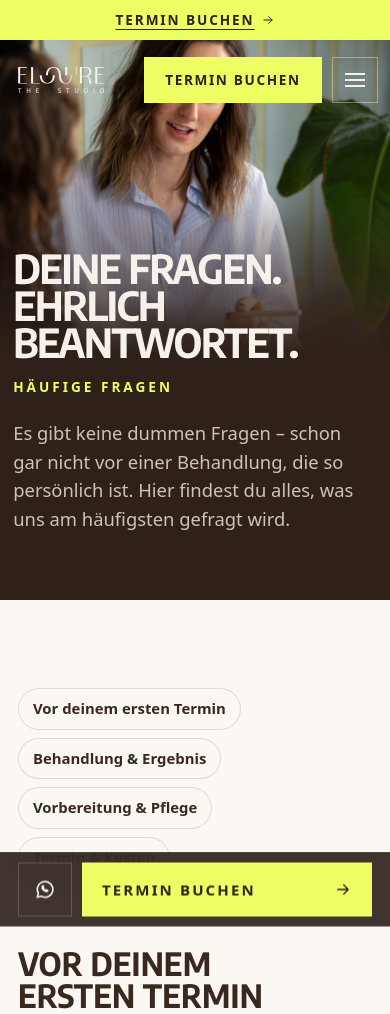
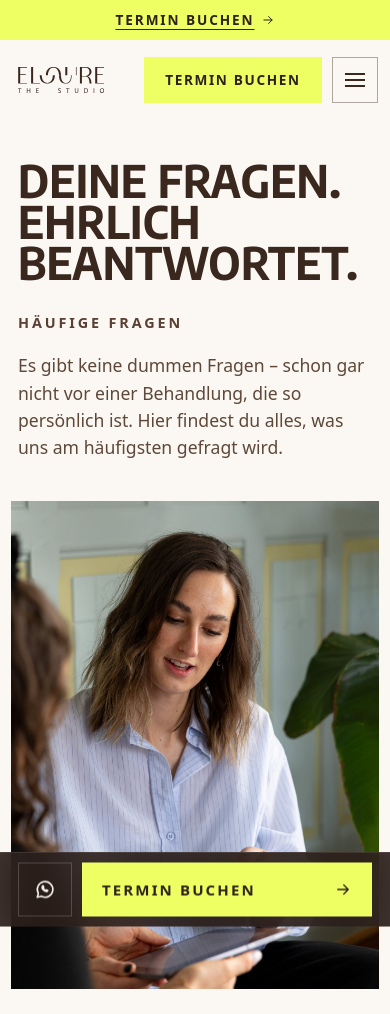
Before and after one commit to Melvin2-2/Eloure, an Astro site: page /faq in a window 390 px wide. Shown: the top 1014 px of the page. Built offline with nearby package versions, Linux system fonts and the light colour scheme; Astro itself is replaced by a stand-in of ours.

Commit message:
Editorial-Header für Unterseiten, ruhigere Startseite
- Unterseiten-Hero neu: helle Fläche, grosse Headline, Zeile mit
  Einordnung/Text/Buttons, breites Bild, das sich beim Scrollen öffnet.
  Header dafür mit neuer heller Variante (dunkle Schrift, beim Scrollen dunkel).
- Zweifarbige, überlappende Headlines entfernt: wieder einfarbig, etwas grösser
- „Keine leeren Versprechen“ auf Kernaussage, Zitat und CTA reduziert
- Ablauf: kürzerer Scrollweg zwischen den Phasen

Co-Authored-By: Claude Opus 5.5 <noreply@anthropic.com>
Claude-Session: https://claude.ai/code/session_01W93HGZFEwST55N7Z3kYjrV

```diff
--- a/src/components/Header.astro
+++ b/src/components/Header.astro
@@ -7,8 +7,8 @@ interface Props {
   variant: 'full' | 'minimal';
   ctaHref: string;
   ctaLabel: string;
-  /** dark: liegt transparent über dem Hero (helle Schrift); light: feste dunkle Leiste */
-  tone?: 'dark' | 'light';
+  /** dark: transparent über dunklem Hero (helle Schrift); paper: transparent über hellem Hero (dunkle Schrift); light: feste dunkle Leiste */
+  tone?: 'dark' | 'light' | 'paper';
 }
 const { variant, ctaHref, ctaLabel, tone = 'dark' } = Astro.props;
 
@@ -22,7 +22,7 @@ const nav = [
 const path = Astro.url.pathname.replace(/\/$/, '') || '/';
 ---
 
-<header class:list={['site-header', tone === 'dark' ? 'is-over' : 'is-solid']} data-header>
+<header class:list={['site-header', tone === 'dark' ? 'is-over' : tone === 'paper' ? 'is-paper' : 'is-solid']} data-header>
   <div class="bar">
     <a href="/" class="logo" aria-label={`${site.name} – Startseite`}>
       <Logo />
@@ -126,6 +126,27 @@ const path = Astro.url.pathname.replace(/\/$/, '') || '/';
     top: 0;
   }
 
+  .is-paper {
+    position: fixed;
+    top: auto;
+    color: var(--ink);
+  }
+
+  .is-paper:global(.is-scrolled),
+  .is-paper:global(.menu-open) {
+    position: fixed;
+    top: 0;
+    color: var(--cream);
+  }
+
+  .is-paper:global(.menu-open) {
+    background: var(--espresso);
+  }
+
+  .is-paper:not(:global(.is-scrolled)) .nav a::after {
+    background: var(--ink);
+  }
+
   .is-over:not(:global(.is-scrolled)) {
     background: linear-gradient(180deg, rgba(20, 14, 11, 0.45), rgba(20, 14, 11, 0));
   }
@@ -221,8 +242,9 @@ const path = Astro.url.pathname.replace(/\/$/, '') || '/';
     place-items: center;
     width: 46px;
     height: 46px;
-    border: 1px solid rgba(246, 241, 234, 0.4);
+    border: 1px solid color-mix(in srgb, currentColor 40%, transparent);
     background: transparent;
+    color: inherit;
     cursor: pointer;
   }
 
--- a/src/components/PageHero.astro
+++ b/src/components/PageHero.astro
@@ -1,5 +1,7 @@
 ---
-// Unterseiten-Hero: dunkle Fläche, randloses Bild, Headline läuft über die Bildkante.
+// Unterseiten-Hero im Editorial-Stil: ruhige helle Fläche, grosse Headline,
+// darunter eine Zeile mit Einordnung, Text und Aktionen – und ein breites Bild,
+// das sich beim Scrollen bis an die Ränder öffnet.
 import { Image } from 'astro:assets';
 import type { ImageMetadata } from 'astro';
 import Lines from './Lines.astro';
@@ -10,138 +12,96 @@ interface Props {
   lead?: string;
   image: ImageMetadata;
   alt?: string;
-  tone?: 'dark' | 'mocha';
   position?: string;
 }
-const { title, sub, lead, image, alt = '', tone = 'dark', position = 'center' } = Astro.props;
+const { title, sub, lead, image, alt = '', position = 'center' } = Astro.props;
 ---
 
-<section class:list={['page-hero', tone === 'mocha' ? 'bg-mocha' : 'bg-dark']}>
-  <div class="ph-img">
-    <Image src={image} alt={alt} widths={[700, 1100, 1600, 2000]} sizes="(min-width: 1000px) 55vw, 100vw" loading="eager" fetchpriority="high" data-parallax="10" style={`object-position:${position}`} />
-    <div class="ph-shade"></div>
+<section class="page-hero bg-paper">
+  <div class="wrap ph-top">
+    <Lines as="h1" class="ph-title" lines={title} />
+    <div class="ph-meta">
+      {sub && <p class="ph-sub" data-anim="up">{sub}</p>}
+      {lead && <p class="ph-lead" data-anim="up">{lead}</p>}
+      {Astro.slots.has('default') && <div class="ph-actions" data-anim="up"><slot /></div>}
+    </div>
   </div>
-  <div class="ph-content">
-    <Lines as="h1" class="ph-title" lines={title}>
-      {sub && <span class="ph-sub" data-anim="up">{sub}</span>}
-    </Lines>
-    {lead && <p class="lead" data-anim="up">{lead}</p>}
-    <div data-anim="up"><slot /></div>
-  </div>
-  <div class="ph-card" data-anim="up"><slot name="card" /></div>
+  <figure class="ph-figure" data-hero-frame>
+    <Image src={image} alt={alt} widths={[800, 1200, 1600, 2000, 2400]} sizes="100vw" loading="eager" fetchpriority="high" style={`object-position:${position}`} />
+  </figure>
 </section>
 
 <style>
   .page-hero {
+    padding-top: calc(var(--header-h) + clamp(40px, 5.5vw, 96px));
+  }
+
+  .ph-top :global(.ph-title) {
+    font-size: clamp(2.8rem, 7.4vw, 8.4rem);
+    line-height: 0.92;
+    margin: 0;
+    color: var(--ink);
+  }
+
+  .ph-meta {
+    display: grid;
+    gap: 18px 56px;
+    margin-top: clamp(28px, 3.6vw, 52px);
+  }
+
+  .ph-sub {
+    margin: 0;
+    font-size: 0.9rem;
+    font-weight: 700;
+    letter-spacing: 0.2em;
+    text-transform: uppercase;
+    color: var(--mocha);
+  }
+
+  .ph-lead {
+    margin: 0;
+    max-width: 34em;
+    font-size: clamp(1.1rem, 1.35vw, 1.3rem);
+    line-height: 1.55;
+    color: var(--ink-2);
+  }
+
+  .ph-actions :global(.btn-ghost) {
+    --btn-fg: var(--ink);
+    --btn-border: var(--ink);
+  }
+
+  @media (min-width: 1000px) {
+    .ph-meta {
+      grid-template-columns: minmax(180px, 0.7fr) 1.5fr auto;
+      align-items: start;
+    }
+    .ph-sub {
+      padding-top: 6px;
+    }
+    .ph-actions :global(.btn-row) {
+      justify-content: flex-end;
+    }
+  }
+
+  .ph-figure {
     position: relative;
-    min-height: min(92svh, 920px);
-    display: grid;
-    align-items: end;
+    margin: clamp(40px, 4.5vw, 72px) 0 0;
+    height: clamp(380px, 74vh, 860px);
     overflow: hidden;
   }
 
-  .ph-img {
-    position: absolute;
-    top: 0;
-    right: 0;
-    bottom: 0;
-    width: 55%;
-    overflow: hidden;
-  }
-
-  .ph-img :global(img) {
-    position: absolute;
-    inset: -6% 0;
+  .ph-figure :global(img) {
     width: 100%;
-    height: 112%;
+    height: 100%;
     object-fit: cover;
   }
 
-  .ph-shade {
-    position: absolute;
-    inset: 0;
-    background: linear-gradient(90deg, rgba(43, 31, 26, 0.8) 0%, rgba(43, 31, 26, 0.1) 45%, rgba(43, 31, 26, 0) 70%),
-      linear-gradient(0deg, rgba(43, 31, 26, 0.5), rgba(43, 31, 26, 0) 40%);
-  }
-
-  .bg-mocha .ph-shade {
-    background: linear-gradient(90deg, rgba(90, 64, 51, 0.85) 0%, rgba(90, 64, 51, 0.1) 45%, rgba(90, 64, 51, 0) 70%);
-  }
-
-  .ph-content {
-    position: relative;
-    z-index: 2;
-    padding: calc(var(--header-h) + 72px) var(--gutter) clamp(48px, 7vw, 96px);
-    max-width: 900px;
-  }
-
-  .ph-content :global(.ph-title) {
-    width: max-content;
-    max-width: 92vw;
-    font-size: clamp(2.5rem, 6.2vw, 6.4rem);
-    line-height: 0.92;
-    letter-spacing: -0.035em;
-    margin-bottom: 26px;
-  }
-
-  .ph-sub {
-    display: block;
-    margin-top: 20px;
-    font-family: var(--sans);
-    font-size: clamp(0.85rem, 1.1vw, 1rem);
-    font-weight: 600;
-    letter-spacing: 0.22em;
-    text-transform: uppercase;
-    color: var(--lime);
-  }
-
-  .ph-content .lead {
-    max-width: 32em;
-  }
-
-  .ph-content :global(.btn-row) {
-    margin-top: 32px;
-  }
-
-  .ph-card {
-    position: absolute;
-    right: var(--gutter);
-    bottom: clamp(48px, 7vw, 96px);
-    z-index: 3;
-  }
-
-  .ph-card:empty {
-    display: none;
-  }
-
   @media (max-width: 999px) {
-    .page-hero {
-      display: flex;
-      flex-direction: column;
-      min-height: 0;
-    }
-    .ph-img {
-      position: relative;
-      width: 100%;
-      height: 80vw;
-      max-height: 600px;
-    }
-    .ph-shade,
-    .bg-mocha .ph-shade {
-      background: linear-gradient(0deg, var(--espresso) 0%, rgba(43, 31, 26, 0) 55%);
-    }
-    .bg-mocha .ph-shade {
-      background: linear-gradient(0deg, var(--mocha) 0%, rgba(90, 64, 51, 0) 55%);
-    }
-    .ph-content {
-      margin-top: -26vw;
-      padding-top: 0;
-    }
-    .ph-card {
-      position: relative;
-      right: auto;
-      bottom: auto;
-      margin: 0 var(--gutter) 48px;
+    .ph-figure {
+      height: auto;
+      aspect-ratio: 4 / 5;
+      max-height: 78vh;
     }
   }
 </style>
--- a/src/components/VoicesFaq.astro
+++ b/src/components/VoicesFaq.astro
@@ -15,7 +15,7 @@ const rating = googleRating.rating.toFixed(1).replace('.', ',');
 ---
 
 <section class="vf bg-dark">
-  <div class="pic ol-shade" data-anim="img">
+  <div class="pic" data-anim="img">
     <Image src={img} alt="Kundin lacht im Beratungsgespräch im Eloure Studio" widths={[700, 1100, 1600]} sizes="(min-width: 1000px) 42vw, 100vw" />
     <a class="score glass" href={site.googleReviewsUrl} target="_blank" rel="noopener" aria-label={`${rating} von 5 Sternen aus ${googleRating.count} Google-Bewertungen`}>
       <span class="num">{rating}</span>
@@ -27,7 +27,7 @@ const rating = googleRating.rating.toFixed(1).replace('.', ',');
   </div>
 
   <div class="content">
-    <Lines lines={['Unsicher?', 'Ganz normal.']} class="ol vf-title" />
+    <Lines lines={['Unsicher?', 'Ganz normal.']} class="vf-title" />
     <p class="lead reveal">Das sagen Kundinnen nach dem ersten Mal – und das fragen uns fast alle vorher.</p>
 
     <ul class="quotes">
@@ -140,8 +140,7 @@ const rating = googleRating.rating.toFixed(1).replace('.', ',');
   }
 
   .content :global(.vf-title) {
-    --ol-off: var(--cream);
-    font-size: clamp(2.5rem, 5.4vw, 5.6rem);
+    font-size: clamp(2.8rem, 6vw, 6.2rem);
     line-height: 0.95;
   }
 
--- a/src/layouts/Base.astro
+++ b/src/layouts/Base.astro
@@ -18,7 +18,7 @@ interface Props {
   ctaLabel?: string;
   mobileNote?: string;
   /** dark = Header liegt transparent über dunklem/bildlastigem Hero */
-  headerTone?: 'light' | 'dark';
+  headerTone?: 'light' | 'dark' | 'paper';
   announce?: { text: string; href: string; cta: string } | false;
   schema?: Record<string, unknown>[];
   ogImage?: string;
--- a/src/pages/faq.astro
+++ b/src/pages/faq.astro
@@ -13,6 +13,7 @@ const slug = (t: string) =>
 ---
 
 <Base
+  headerTone="paper"
   title="Häufige Fragen zur Laserhaarentfernung | Eloure The Studio"
   description="Tut Laserhaarentfernung weh? Wie viele Sitzungen brauche ich? Was muss ich vorher beachten? Alle Antworten von Eloure The Studio in Amriswil."
   schema={[
--- a/src/pages/kontakt.astro
+++ b/src/pages/kontakt.astro
@@ -9,6 +9,7 @@ import imgHero from '../assets/shoot/caro-portrait.jpg';
 ---
 
 <Base
+  headerTone="paper"
   title="Kontakt & Anfahrt | Eloure The Studio Amriswil"
   description="Eloure The Studio, Bahnhofstrasse 20, 8580 Amriswil. Mo–Fr 10–20 Uhr, Sa 10–16 Uhr. Erreiche uns per Telefon, WhatsApp, E-Mail oder buche direkt online."
 >
--- a/src/pages/laserhaarentfernung.astro
+++ b/src/pages/laserhaarentfernung.astro
@@ -11,6 +11,7 @@ import Icon from '../components/Icon.astro';
 ---
 
 <Base
+  headerTone="paper"
   title="Wie funktioniert Laserhaarentfernung? | Eloure The Studio Amriswil"
   description="Wie Laserhaarentfernung wirkt, wie viele Sitzungen du brauchst, für wen sie geeignet ist und wie du dich optimal vorbereitest – ehrlich erklärt von Eloure in Amriswil."
 >
--- a/src/pages/preise.astro
+++ b/src/pages/preise.astro
@@ -13,6 +13,7 @@ import imgCost from '../assets/shoot/caro-telefon.jpg';
 ---
 
 <Base
+  headerTone="paper"
   title="Preise Laserhaarentfernung Amriswil | Eloure The Studio"
   description="Alle Preise für Laserhaarentfernung bei Eloure in Amriswil: über 30 Zonen für Frauen und Männer, ab CHF 29 pro Sitzung. Bezahlt wird erst vor Ort."
 >
@@ -46,11 +47,11 @@ import imgCost from '../assets/shoot/caro-telefon.jpg';
   <TrustBand />
 
   <section class="cost bg-mocha">
-    <div class="cost-img ol-shade" data-anim="img">
+    <div class="cost-img" data-anim="img">
       <Image src={imgCost} alt="Caro am Telefon in der Studio-Lounge" widths={[700, 1100, 1600]} sizes="(min-width: 1000px) 50vw, 100vw" />
     </div>
     <div class="cost-content">
-      <Lines lines={['Und was kostet', 'es insgesamt?']} class="ol cost-title" />
+      <Lines lines={['Und was kostet', 'es insgesamt?']} class="cost-title" />
       <p class="lead reveal">Eine ehrliche Frage, die eine ehrliche Antwort verdient.</p>
       <p class="reveal">
         Damit möglichst alle Haarwurzeln in ihrer Wachstumsphase erwischt werden, braucht es mehrere Sitzungen. Wie viele, ist <strong>sehr individuell</strong> – Zone, Haardichte, Hauttyp und Hormone spielen mit. Am Anfang liegen meist 4 bis 8
@@ -153,7 +154,6 @@ import imgCost from '../assets/shoot/caro-telefon.jpg';
   }
 
   .cost-content :global(.cost-title) {
-    --ol-off: var(--cream);
     font-size: clamp(2.4rem, 4.6vw, 4.6rem);
     line-height: 0.95;
   }
--- a/src/pages/studio.astro
+++ b/src/pages/studio.astro
@@ -20,6 +20,7 @@ import imgV2 from '../assets/shoot/detail-pflanze.jpg';
 ---
 
 <Base
+  headerTone="paper"
   title="Über uns – Caro & Sarah | Eloure The Studio Amriswil"
   description="Lerne Caro & Sarah kennen: zertifizierte Expertinnen für Laserhaarentfernung in Amriswil. Ein ruhiges Studio mit offener, vertrauensvoller Atmosphäre, fairen Preisen und viel Zeit für dich."
 >
--- a/src/styles/global.css
+++ b/src/styles/global.css
@@ -649,62 +649,3 @@ b {
   transform: none !important;
   clip-path: none !important;
 }
-
-/* ——— Überlappende Headlines ———
-   Die Headline ragt um --ol in das Bild links daneben (Desktop) bzw. mit der
-   ersten Zeile in das Bild darüber (Mobile). Der Teil über dem Bild wird hell,
-   der Rest bleibt in der Textfarbe – so bleibt alles lesbar.
-   Variablen: --ol (Überlappung), --ol-pad (Innenabstand der Textspalte),
-   --ol-on (Farbe über dem Bild), --ol-off (Farbe daneben). */
-.ol {
-  position: relative;
-  z-index: 3;
-  --ol: clamp(80px, 9vw, 160px);
-  --ol-pad: var(--gutter);
-  --ol-on: var(--cream);
-  --ol-off: var(--ink);
-}
-
-.ol .line > span {
-  display: inline-block;
-}
-
-.ol .line:first-child > span {
-  color: var(--ol-on);
-}
-
-@media (max-width: 999px) {
-  .ol {
-    margin-top: calc(-1 * var(--ol-pad-top, var(--section)) - 1.02em);
-  }
-}
-
-@media (min-width: 1000px) {
-  .ol {
-    margin-left: calc(-1 * (var(--ol) + var(--ol-pad)));
-  }
-  .ol .line > span,
-  .ol .line:first-child > span {
-    color: var(--ol-off);
-    background: linear-gradient(90deg, var(--ol-on) var(--ol), var(--ol-off) var(--ol));
-    -webkit-background-clip: text;
-    background-clip: text;
-    -webkit-text-fill-color: transparent;
-  }
-}
-
-/* Abdunkelung im Bild genau dort, wo die Headline liegt */
-.ol-shade::after {
-  content: '';
-  position: absolute;
-  inset: 0;
-  z-index: 1;
-  pointer-events: none;
-  background: linear-gradient(0deg, rgba(36, 25, 19, 0.55) 0%, rgba(36, 25, 19, 0) 34%);
-}
-
-@media (min-width: 1000px) {
-  .ol-shade::after {
-    background: linear-gradient(270deg, rgba(36, 25, 19, 0.62) 0%, rgba(36, 25, 19, 0.35) 18%, rgba(36, 25, 19, 0) 40%);
-  }
-}
```
Also changed, not shown: src/components/StoryPath.astro (+5 -5 lines), src/pages/index.astro (+5 -58 lines), src/scripts/motion.ts (+8 -0 lines).
